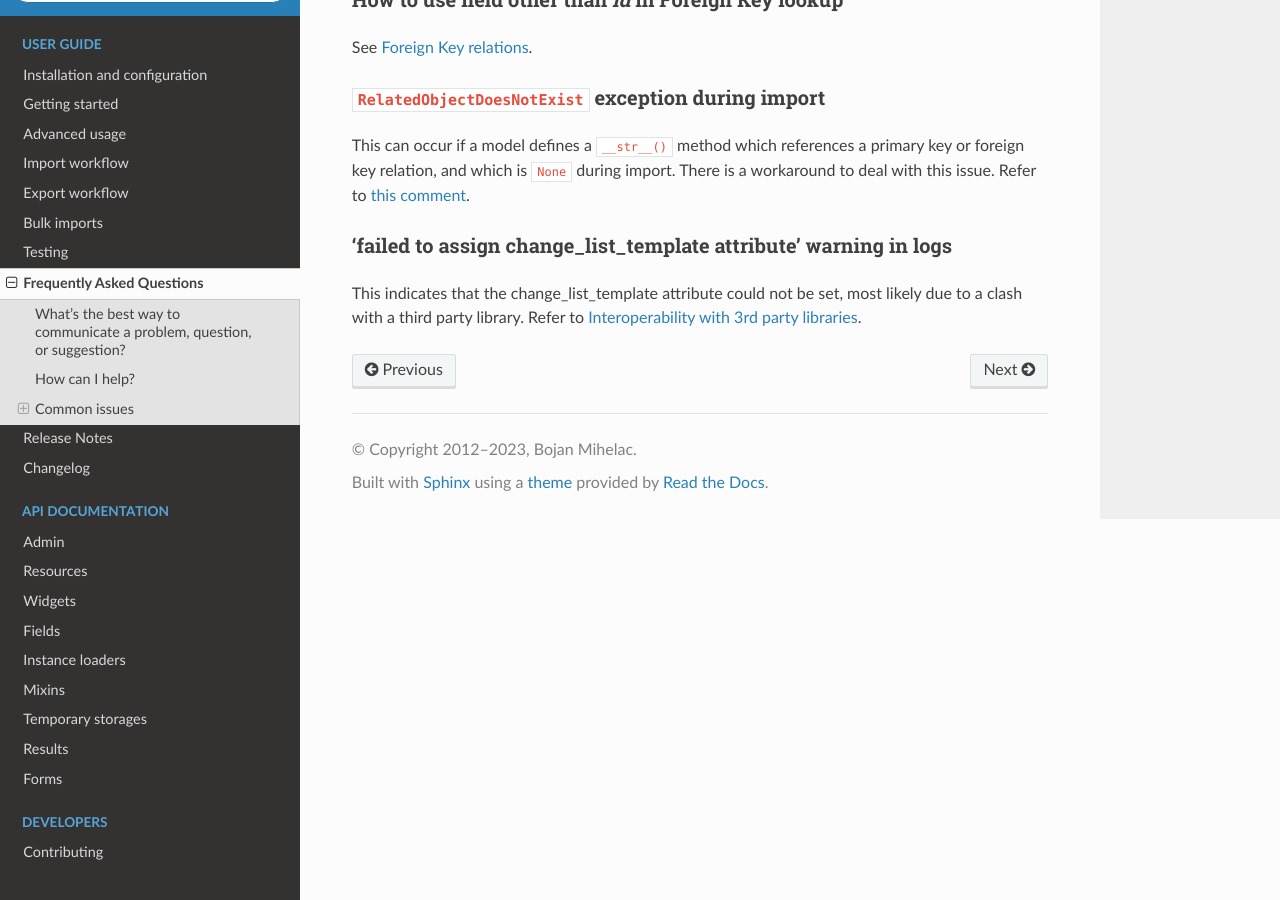
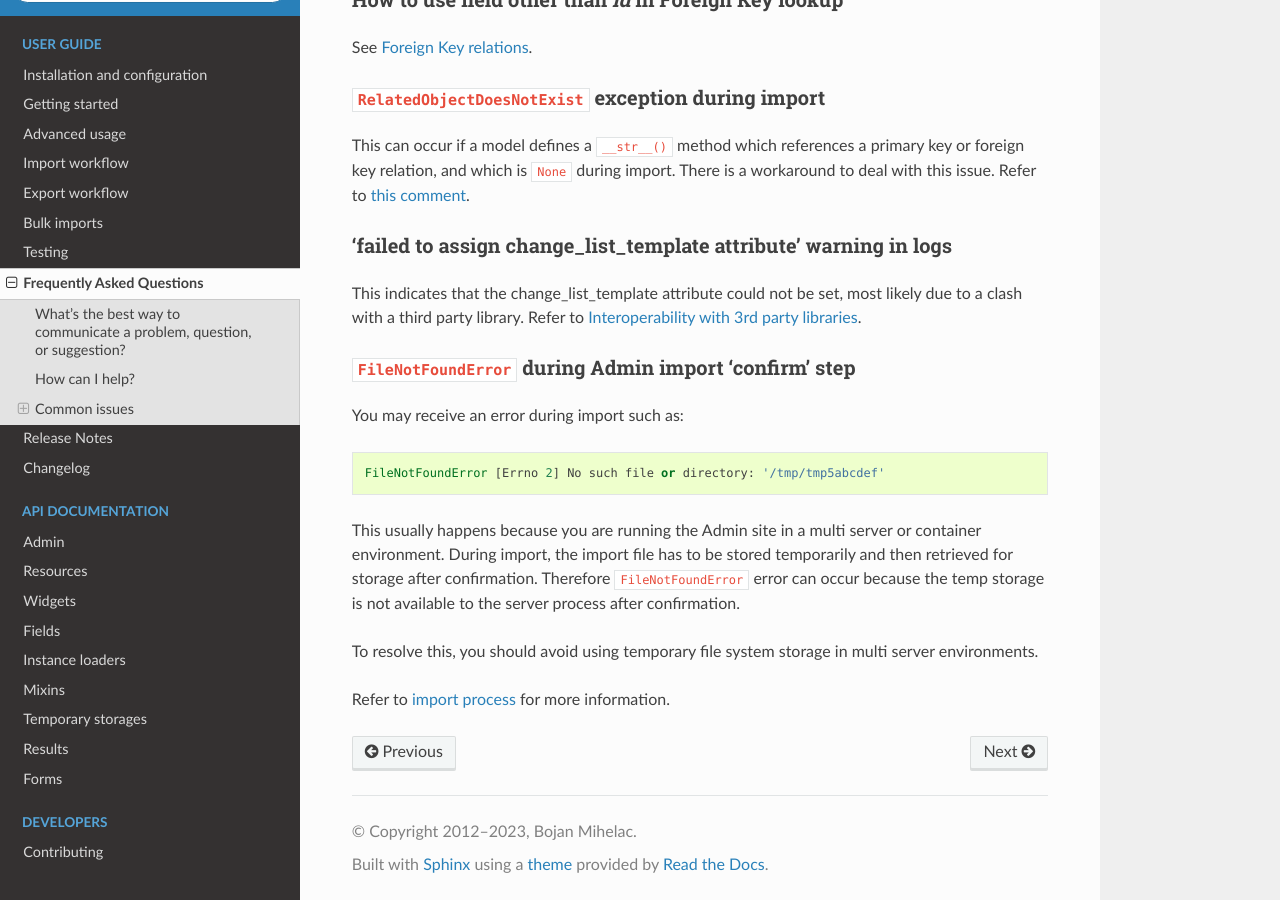
Before and after one commit to django-import-export/django-import-export, a Sphinx documentation site: the page built from docs/faq.rst, in a window 1280 px wide and 900 px high, scrolled down 3560 px. Built offline with Sphinx 7.4.7 and the Read the Docs theme 2.0.0, drawn with Linux system fonts in a browser that asks for light colours; pages that are not in the unit, such as notebooks, are missing from menus; the version number could not be read and is left out.

Commit message:
updated faq

```diff
--- a/docs/faq.rst
+++ b/docs/faq.rst
@@ -180,3 +180,19 @@ with this issue.  Refer to `this comment <https://github.com/django-import-expor
 
 This indicates that the change_list_template attribute could not be set, most likely due to a clash with a third party
 library.  Refer to :ref:`interoperability`.
+
+``FileNotFoundError`` during Admin import 'confirm' step
+-------------------------------------------------
+
+You may receive an error during import such as::
+
+  FileNotFoundError [Errno 2] No such file or directory: '/tmp/tmp5abcdef'
+
+This usually happens because you are running the Admin site in a multi server or container environment.
+During import, the import file has to be stored temporarily and then retrieved for storage after confirmation.
+Therefore ``FileNotFoundError`` error can occur because the temp storage is not available to the server process after
+confirmation.
+
+To resolve this, you should avoid using temporary file system storage in multi server environments.
+
+Refer to :ref:`import process<import-process>` for more information.
```
